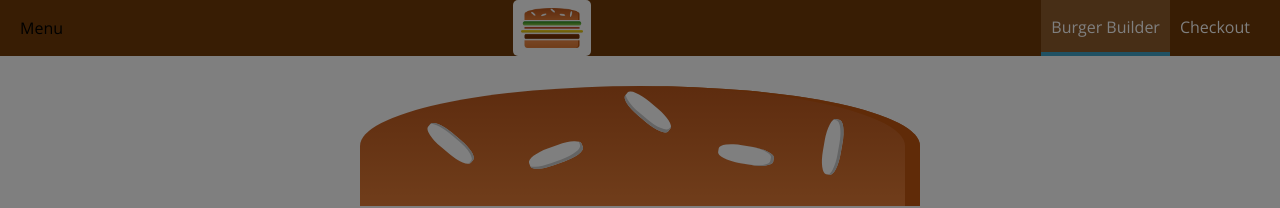
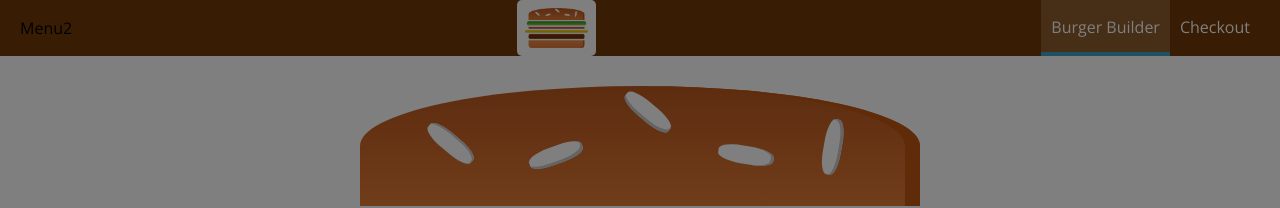
Before and after one commit to goxr3plus/React-Burger-Restaurant, a React (Create React App) app: page / in a window 1280 px wide. Shown: the top 208 px of the page. Built offline with nearby package versions, Linux system fonts and the light colour scheme.

Commit message:
Sidedrawer toggle button

```diff
--- a/src/components/Layout/Layout.js
+++ b/src/components/Layout/Layout.js
@@ -13,10 +13,16 @@ class Layout extends Component {
       this.setState({ showSideDrawer: false })
    }
 
+   sideDrawerToggleHandler = () => {
+      this.setState(prevState => {
+         return { showSideDrawer: !this.state.showSideDrawer }
+      })
+   }
+
    render() {
       return (
          <>
-            <Toolbar />
+            <Toolbar showSideDrawer={this.sideDrawerToggleHandler} />
             <SideDrawer open={this.state.showSideDrawer} closed={this.sideDrawerClosedHandler} />
             <main className={"Content"}>{this.props.children}</main>
          </>
--- /dev/null
+++ b/src/components/Navigation/SideDrawer/DrawerToggle/DrawerToggle.js
@@ -0,0 +1,5 @@
+import React from "react"
+
+const drawerToggle = props => <div onClick={props.clicked}>Menu2</div>
+
+export default drawerToggle;
--- a/src/components/Navigation/Toolbar/Toolbar.js
+++ b/src/components/Navigation/Toolbar/Toolbar.js
@@ -2,11 +2,12 @@ import React from "react"
 import "./Toolbar.css"
 import Logo from "./../../Logo/Logo"
 import NavigationItems from "./../NavigationItems/NavigationItems"
+import DrawerToggle from "../SideDrawer/DrawerToggle/DrawerToggle";
 
 const toolbar = props => {
    return (
       <header className="Toolbar">
-         <div>Menu</div>
+         <DrawerToggle clicked={props.showSideDrawer}></DrawerToggle>
          <Logo />
          <nav className="DesktopOnly">
             <NavigationItems />
```
